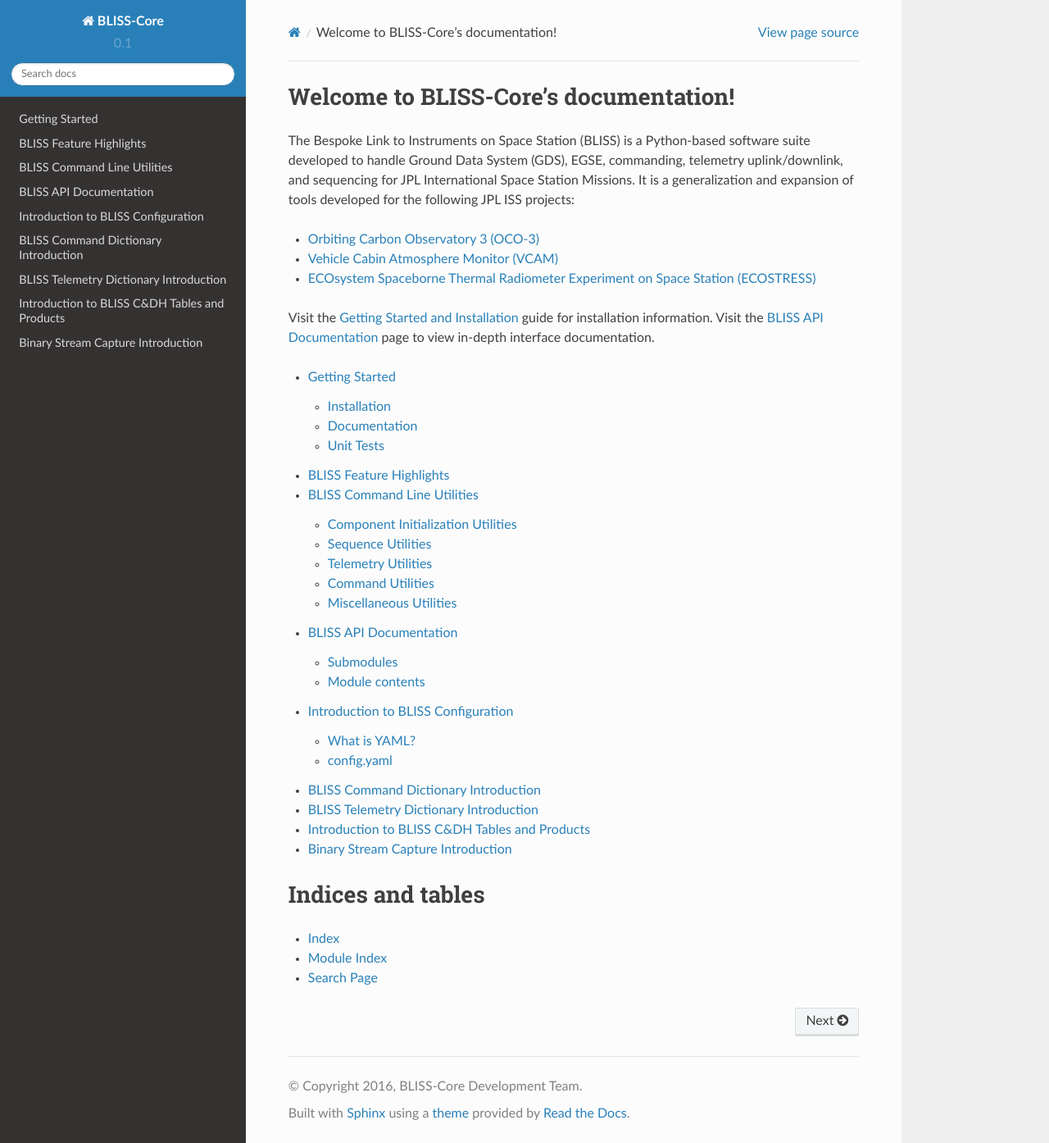
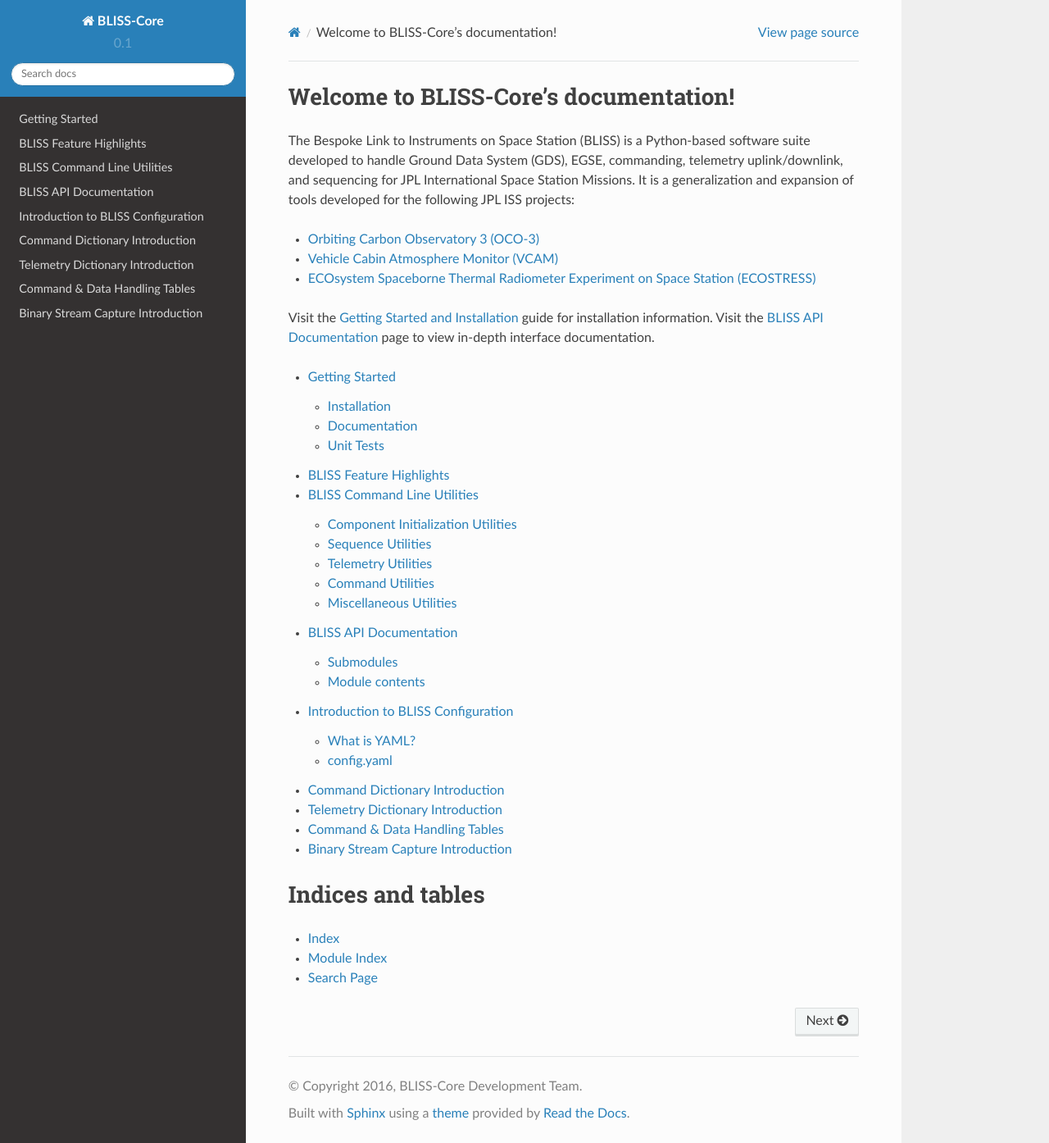
Before and after one commit to NASA-AMMOS/AIT-Core, a Sphinx documentation site: the page built from doc/source/index.rst, in a window 1280 px wide and 1394 px high. Shown: the whole window at 82% size. Built offline with Sphinx 7.4.7 and the Read the Docs theme 2.0.0, drawn with Linux system fonts in a browser that asks for light colours.

Commit message:
Acronym expansion, title clean up, and minor typo fixes in Sphinx docs

```diff
--- a/doc/source/c_and_dh_intro.rst
+++ b/doc/source/c_and_dh_intro.rst
@@ -1,2 +1,2 @@
-Introduction to BLISS C&DH Tables and Products
-==============================================
+Introduction to BLISS Command & Data Handling Tables and Products
+=================================================================
--- a/doc/source/getting_started.rst
+++ b/doc/source/getting_started.rst
@@ -7,7 +7,10 @@
 Before you install **bliss-core** you should install `virtualenv <https://virtualenv.pypa.io/en/latest/installation.html>`_ to properly isolate your development environment. It is also recommended that you install `virtualenvwrapper <https://virtualenvwrapper.readthedocs.org/en/latest/install.html>`_ for convenience. The following instructions will assume that you have installed both already.
 
 Clone the repository from JPL Github:
-$ git clone https://github.jpl.nasa.gov/bliss/bliss-core.git
+
+.. code-block:: bash
+
+    $ git clone https://github.jpl.nasa.gov/bliss/bliss-core.git
 
 First you need to make a virtual environment into which we'll install the bliss-core package and its dependencies:
 
--- a/doc/source/index.rst
+++ b/doc/source/index.rst
@@ -17,9 +17,9 @@
    command_line
    BLISS API Documentation <bliss>
    configuration_intro
-   command_intro
-   telemetry_intro
-   c_and_dh_intro
+   Command Dictionary Introduction <command_intro>
+   Telemetry Dictionary Introduction <telemetry_intro>
+   Command & Data Handling Tables <c_and_dh_intro>
    bsc_intro
 
 Indices and tables
```
